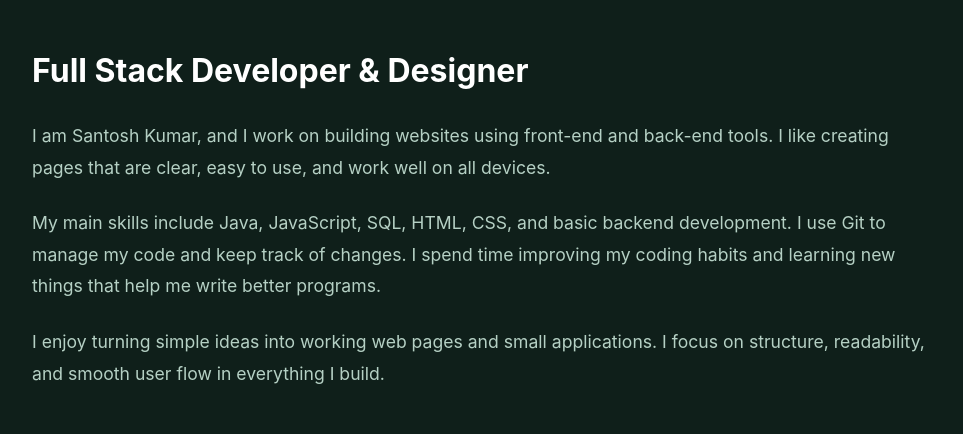
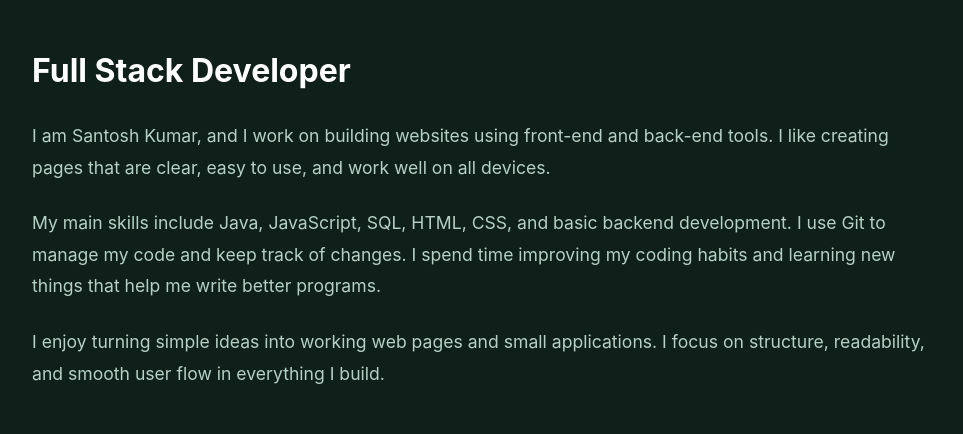
Before and after one commit to santoshraj88/portfolio, a website: page index.html in a window 1280 px wide. Shown: the part 975-1409 px from the top of the page, without its empty margins (158-1121 px from the left). Drawn offline with Linux system fonts and the light colour scheme.

Commit message:
Update about section title to remove redundant information

```diff
--- a/index.html
+++ b/index.html
@@ -86,7 +86,7 @@
 
       <div class="about-content">
         <div class="about-text">
-          <h3>Full Stack Developer & Designer</h3>
+          <h3>Full Stack Developer</h3>
           <p>
             I am Santosh Kumar, and I work on building websites using front-end
             and back-end tools. I like creating pages that are clear, easy to
```
